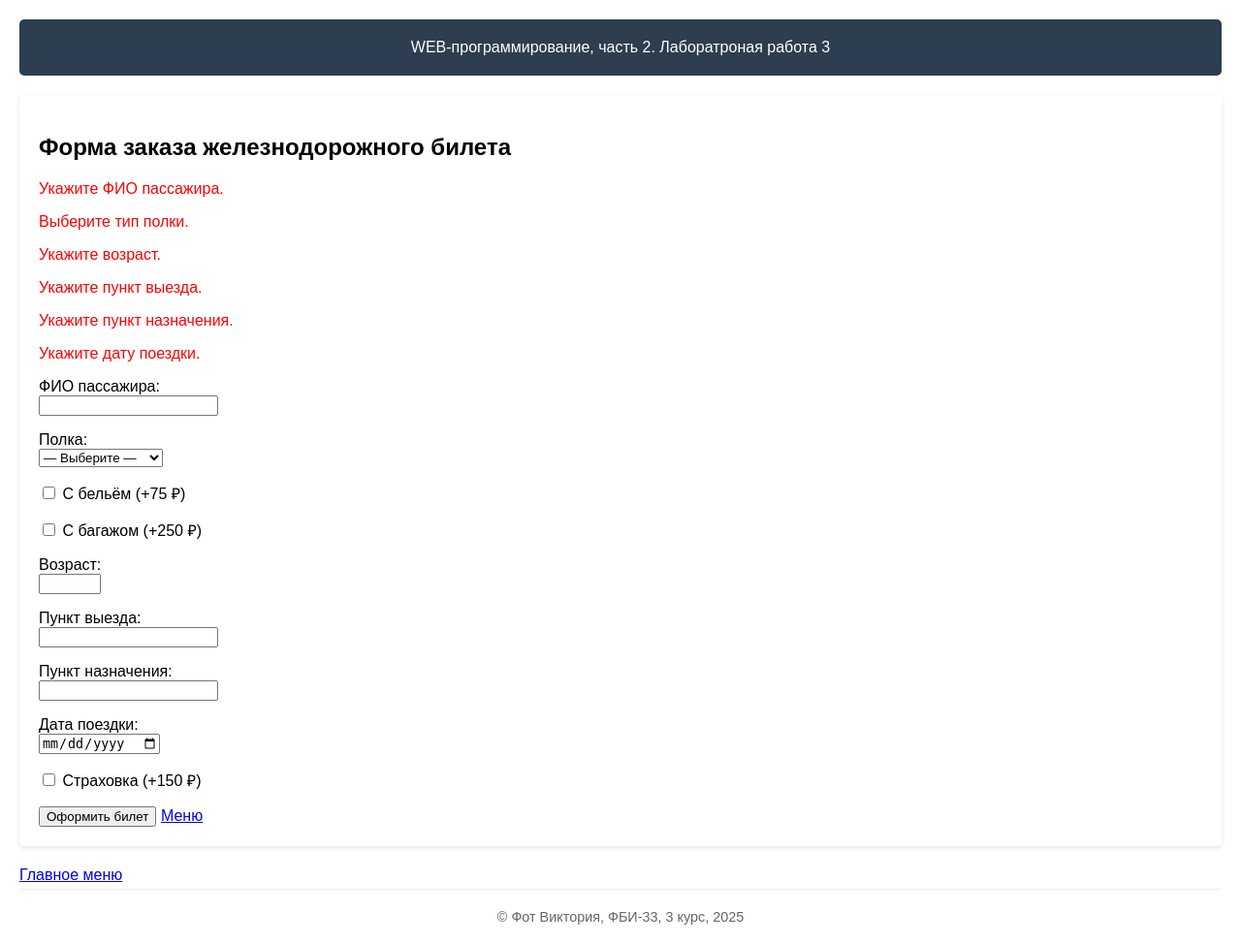
After one commit to Vikafot/web-back-labs, a Flask app: page /lab3/ticket in a window 1280 px wide. The commit adds this page. Shown: the whole page at 97% size. Run offline with Flask 3, Linux system fonts and the light colour scheme.

Commit message:
Железнодорожный билет

```diff
--- a/lab3.py
+++ b/lab3.py
@@ -103,3 +103,72 @@ def settings():
                            bg_color=bg_color,
                            font_size=font_size,
                            font_style=font_style)
+
+
+@lab3.route('/lab3/ticket_form')
+def ticket_form():
+    return render_template('lab3/ticket_form.html')
+
+
+@lab3.route('/lab3/ticket')
+def ticket():
+    errors = []
+
+    fullname = request.args.get('fullname', '').strip()
+    berth = request.args.get('berth', '')
+    linen = request.args.get('linen') is not None
+    luggage = request.args.get('luggage') is not None
+    age_str = request.args.get('age', '').strip()
+    departure = request.args.get('departure', '').strip()
+    destination = request.args.get('destination', '').strip()
+    travel_date = request.args.get('travel_date', '').strip()
+    insurance = request.args.get('insurance') is not None
+
+    if not fullname:
+        errors.append("Укажите ФИО пассажира.")
+    if not berth:
+        errors.append("Выберите тип полки.")
+    if not age_str:
+        errors.append("Укажите возраст.")
+    else:
+        try:
+            age = int(age_str)
+            if age < 1 or age > 120:
+                errors.append("Возраст должен быть от 1 до 120 лет.")
+        except ValueError:
+            errors.append("Возраст должен быть числом.")
+    if not departure:
+        errors.append("Укажите пункт выезда.")
+    if not destination:
+        errors.append("Укажите пункт назначения.")
+    if not travel_date:
+        errors.append("Укажите дату поездки.")
+
+    if errors:
+        return render_template('lab3/ticket_form.html', errors=errors)
+
+    is_child = age < 18
+    base_price = 700 if is_child else 1000
+    total = base_price
+
+    if berth in ['нижняя', 'нижняя боковая']:
+        total += 100
+    if linen:
+        total += 75
+    if luggage:
+        total += 250
+    if insurance:
+        total += 150
+
+    return render_template('lab3/ticket.html',
+                           fullname=fullname,
+                           berth=berth,
+                           linen=linen,
+                           luggage=luggage,
+                           age=age,
+                           departure=departure,
+                           destination=destination,
+                           travel_date=travel_date,
+                           insurance=insurance,
+                           is_child=is_child,
+                           total_price=total)
--- a/templates/lab3/lab3.html
+++ b/templates/lab3/lab3.html
@@ -17,5 +17,7 @@
     <li><a href="/lab3/form1">Форма пользователя</a></li>
     <li><a href="/lab3/order">Заказ напитка</a></li>
     <li><a href="/lab3/settings">Цвет текста</a></li>
+    <li><a href="/lab3/ticket_form">Железнодорожный билет</a></li>
+    <li><a href="/lab3/clear-settings">Очистить настройки отображения</a></li>
 </ul>
 {% endblock %}
--- /dev/null
+++ b/templates/lab3/ticket_form.html
@@ -0,0 +1,83 @@
+{% extends "base.html" %}
+
+{% block lab %}Лаборатроная работа 3{% endblock %}
+
+{% block main %}
+<h2>Форма заказа железнодорожного билета</h2>
+
+{% if errors %}
+    <div style="color: red; margin-bottom: 15px;">
+        {% for error in errors %}
+            <p>{{ error }}</p>
+        {% endfor %}
+    </div>
+{% endif %}
+
+<form method="GET" action="/lab3/ticket">
+    <p>
+        <label>ФИО пассажира:<br>
+            <input type="text" name="fullname" value="{{ request.args.get('fullname', '') }}" required>
+        </label>
+    </p>
+
+    <p>
+        <label>Полка:<br>
+            <select name="berth" required>
+                <option value="">— Выберите —</option>
+                <option value="нижняя" {% if request.args.get('berth') == 'нижняя' %}selected{% endif %}>Нижняя</option>
+                <option value="верхняя" {% if request.args.get('berth') == 'верхняя' %}selected{% endif %}>Верхняя</option>
+                <option value="верхняя боковая" {% if request.args.get('berth') == 'верхняя боковая' %}selected{% endif %}>Верхняя боковая</option>
+                <option value="нижняя боковая" {% if request.args.get('berth') == 'нижняя боковая' %}selected{% endif %}>Нижняя боковая</option>
+            </select>
+        </label>
+    </p>
+
+    <p>
+        <label>
+            <input type="checkbox" name="linen" {% if request.args.get('linen') %}checked{% endif %}>
+            С бельём (+75 ₽)
+        </label>
+    </p>
+
+    <p>
+        <label>
+            <input type="checkbox" name="luggage" {% if request.args.get('luggage') %}checked{% endif %}>
+            С багажом (+250 ₽)
+        </label>
+    </p>
+
+    <p>
+        <label>Возраст:<br>
+            <input type="number" name="age" min="1" max="120" value="{{ request.args.get('age', '') }}" required>
+        </label>
+    </p>
+
+    <p>
+        <label>Пункт выезда:<br>
+            <input type="text" name="departure" value="{{ request.args.get('departure', '') }}" required>
+        </label>
+    </p>
+
+    <p>
+        <label>Пункт назначения:<br>
+            <input type="text" name="destination" value="{{ request.args.get('destination', '') }}" required>
+        </label>
+    </p>
+
+    <p>
+        <label>Дата поездки:<br>
+            <input type="date" name="travel_date" value="{{ request.args.get('travel_date', '') }}" required>
+        </label>
+    </p>
+
+    <p>
+        <label>
+            <input type="checkbox" name="insurance" {% if request.args.get('insurance') %}checked{% endif %}>
+            Страховка (+150 ₽)
+        </label>
+    </p>
+
+    <button type="submit">Оформить билет</button>
+    <a href="/lab3/">Меню</a>
+</form>
+{% endblock %}
```
Also changed, not shown: templates/lab3/ticket.html (added, +24 -0 lines).
